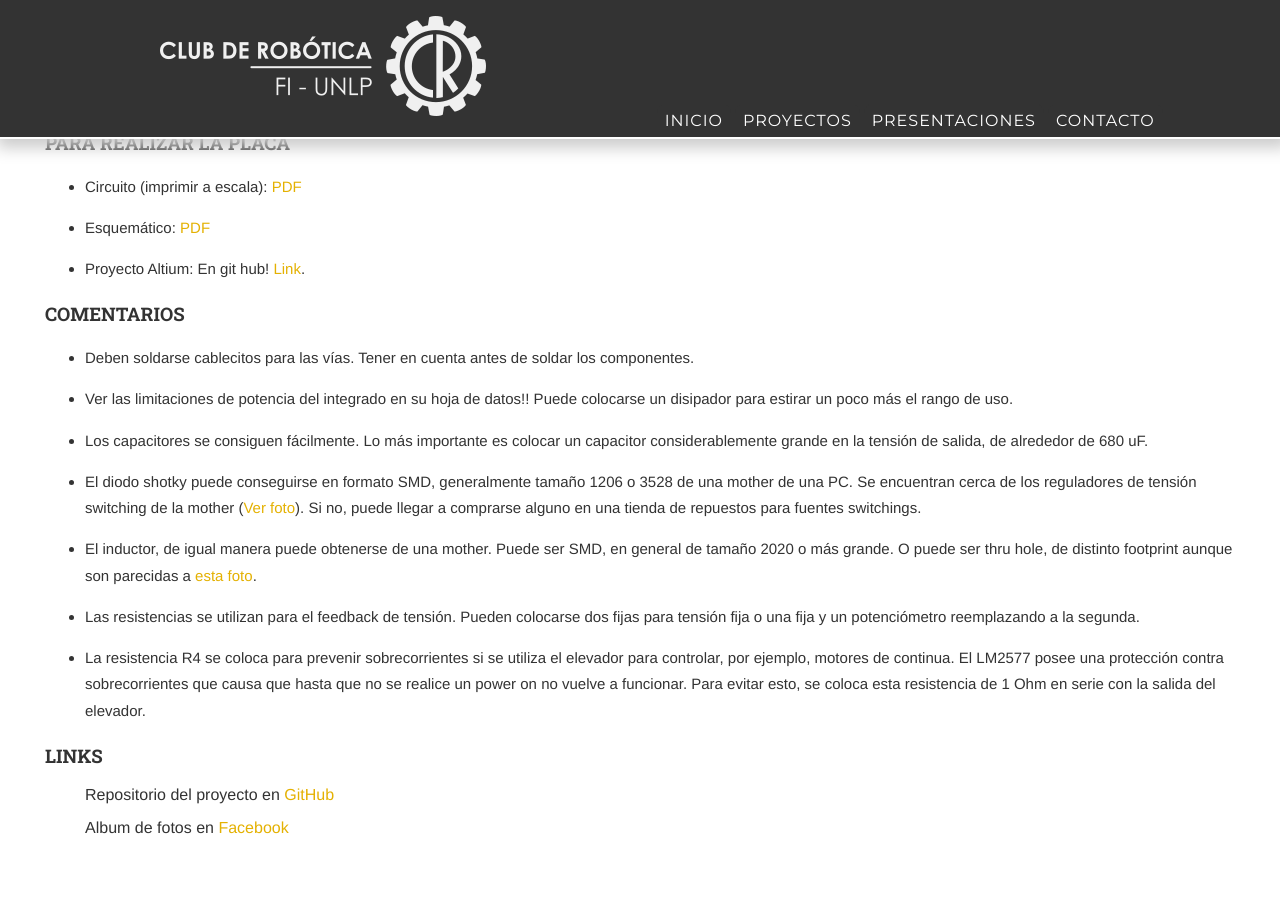
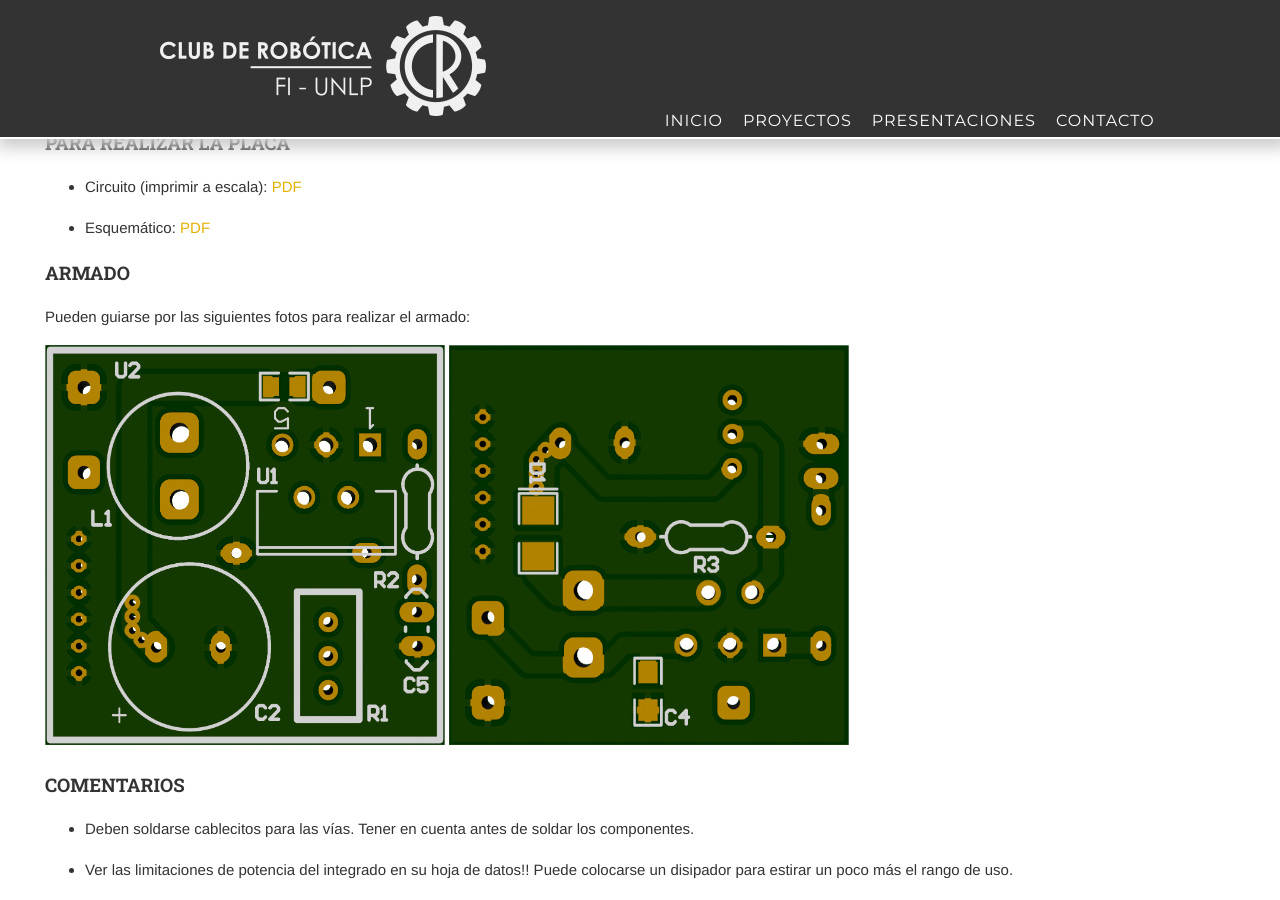
Before and after one commit to leandro-gaston/cdr-web, a Jekyll site: the page built from sitio/_posts/2016-06-21-Elevador Discreto.md, in a window 1280 px wide and 900 px high, scrolled down 1070 px. Built offline with Jekyll 4.4.1, drawn with Linux system fonts in a browser that asks for light colours; some web fonts are replaced.

Commit message:
Se agregó proyecto 13. Se modificó el 12. Se agregó seminario GIT.

```diff
--- a/sitio/_data/presentaciones.yml
+++ b/sitio/_data/presentaciones.yml
@@ -52,3 +52,9 @@
   fecha:	""
   img:		"/img/pres/pres_009.jpg"
   link:		"https://dl.dropboxusercontent.com/s/6o5twmsvdwqu4ij/%5B09%5D%20-%20pres_4taclase_eagle_2015.pdf?dl=0"
+
+- titulo:	"10 - Seminario de introducción a GIT"
+  desc:		"Seminario sobre GIT. Comandos básicos. Recomendaciones para trabajar con GIT. Uso de repositorios remotos. Altamente recomendable su lectura. Créditos: Ing. Germán Scillone."
+  fecha:	""
+  img:		"/img/pres/pres_010.jpg"
+  link:		"https://dl.dropboxusercontent.com/s/xqcfl2hetmvti6n/%5B10%5D%20-%20pres_seminario_git.pdf?dl=0"
--- a/sitio/_posts/2016-06-21-Elevador Discreto.md
+++ b/sitio/_posts/2016-06-21-Elevador Discreto.md
@@ -39,27 +39,31 @@ El elevador fue probado con baterías de Ion-Litio de 3.7V logrando tensiones de
 
 | COMP.			  |  ENCAPS.  | ESQUEMATICO  |  CANTIDAD|
 | :---: | :---: | :---: | :---: |
-| LM2577-ADJ	   | TO220-5	  | 	U1		 | 	  x 1	|
+| LM2577-ADJ	   | TO220-5   | 	U1		 | 	  x 1	|
 | Inductor 100 UH  | THRU HOLE | 	L1		 | 	  x 1	|
 | Diodo shotky     | THRU HOLE | 	L1		 | 	  x 1	|
 | Resistencia 2.2k | THRU HOLE | 	R2		 | 	  x 1	|
-| Capacitor 330nF  | LENTEJA	| 	C5		 | 	  x 1	|
+| Capacitor 330nF  | LENTEJA   | 	C5		 | 	  x 1	|
 | Capacitor 100nF  | SMD 1206  | 	C4		 | 	  x 1	|
-| Capacitor > 400uF | THRU HOLE | 	C2		 | 	  x 1	|
+| Capacitor > 400uF | THRU HOLE| 	C2		 | 	  x 1	|
 | Preset 10k       | BOURNE. TH| 	R1		 | 	  x 1	|
-| Resistencia 1k  | THRU HOLE | 	R3		 | 	  x 1	|
+| Resistencia 1k  | THRU HOLE  | 	R3		 | 	  x 1	|
 | Resistencia 1 ohm | THRU HOLE| 	R4		 | 	  x 1	|
 
 
 
 ### Para realizar la placa
 
-- Circuito (imprimir a escala): [PDF](https://www.dropbox.com/s/lirk5twed956w01/P012_Placa.pdf?dl=0)
+- Circuito (imprimir a escala): [PDF](https://dl.dropboxusercontent.com/s/lirk5twed956w01/P012_Placa.pdf?dl=0)
 
-- Esquemático: [PDF](https://www.dropbox.com/s/qpsxm90kpokhu8z/P012_Esquematico.pdf?dl=0)
+- Esquemático: [PDF](https://dl.dropboxusercontent.com/s/qpsxm90kpokhu8z/P012_Esquematico.pdf?dl=0)
 
-- Proyecto Altium: En git hub! [Link](https://github.com/ClubDeRobotica-UNLP/P012_ElevadorDiscreto).
+### Armado
 
+Pueden guiarse por las siguientes fotos para realizar el armado:
+
+<img src="/img/proy/P012/012_1.jpg" width="400" height="400">
+<img src="/img/proy/P012/012_2.jpg" width="400" height="400">
 
 
 ### Comentarios
```
Also changed, not shown: sitio/_posts/2016-06-22-Stick USB-UART.md (added, +78 -0 lines), sitio/img/pres/pres_010.jpg (added), sitio/img/proy/013.jpg (added), sitio/img/proy/P012/012_1.jpg (added), sitio/img/proy/P012/012_2.jpg (added), sitio/img/proy/P013/013_1.jpg (added), sitio/img/proy/P013/013_2.jpg (added), sitio/img/proy/portadas/013.png (added).
